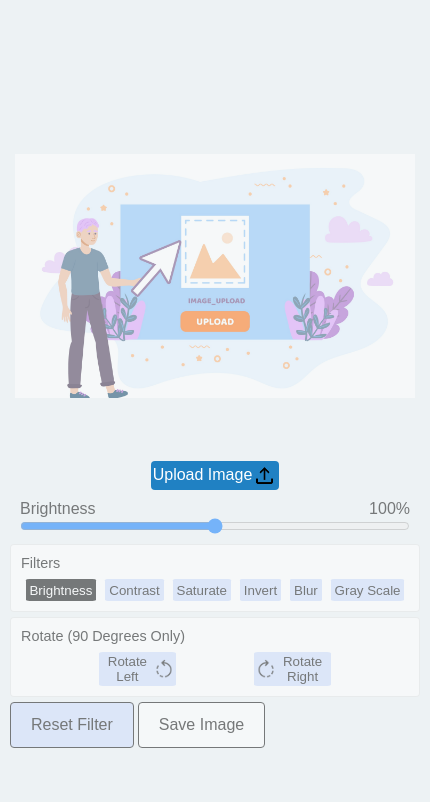
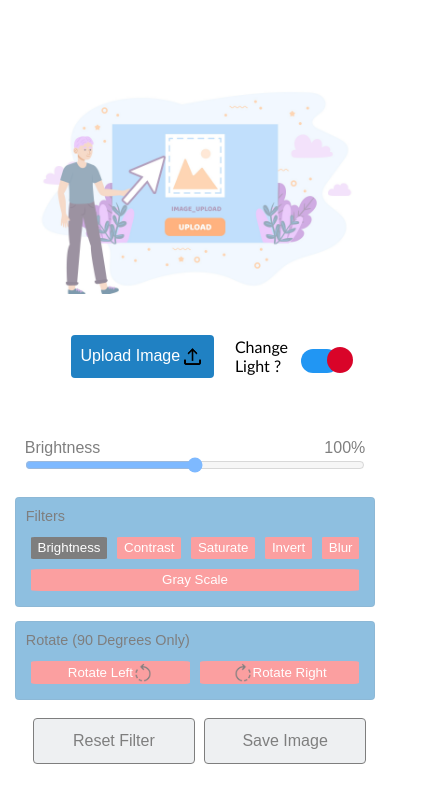
Before and after one commit to meghthakkar98/imageediting, a plain HTML site: page index.html in a window 390 px wide. Shown: the whole page, 430 px wide, since content can reach past the window. Drawn offline with Linux system fonts and the light colour scheme.

Commit message:
Add files via upload

```diff
--- a/css/style.css
+++ b/css/style.css
@@ -2,6 +2,46 @@
   padding: 0;
   margin: 0;
   box-sizing: border-box;
+}
+
+
+/* CSS variables for light mode */
+:root {
+    --background-color: #ffffff;
+    --text-color: #000000;
+    --button-background: #2081c3;
+    --button-text: #ffffff;
+    /* ... other variables */
+  }
+
+  /* CSS variables for dark mode */
+  body.dark-theme {
+    --background-color: #181818;
+    --text-color: #ffffff;
+    --button-background: #5c7cfa;
+    --button-text: #000000;
+    /* ... other variables */
+  }
+
+  /* Using CSS variables */
+  body {
+    background-color: var(--background-color);
+    color: var(--text-color);
+  }
+
+  button {
+    background-color: var(--button-background);
+    color: var(--button-text);
+    /* ... */
+  }
+
+  /* ... Rest of your CSS */
+
+
+.new-btns{
+    display: flex;
+    justify-content: center;
+    align-items: center;
 }
 
 body {
@@ -9,7 +49,7 @@ body {
   height: 100vh;
   place-items: center;
   display: grid;
-  background-color: #edf2f4;
+  font-family: "Gill Sans", "Gill Sans MT", Calibri, "Trebuchet MS", sans-serif;
 }
 
 button{
@@ -92,7 +132,7 @@ button{
     border-radius: 4px;
     border: 1px solid rgb(0, 0, 0, 0.1);
     margin-bottom: 5px;
-    background-color: #fff;
+    background-color: #2081c3;
 }
 .disabled .icons_filter{
     pointer-events: none;
@@ -113,14 +153,15 @@ button{
 .icons_filter .icons_room button{
     border: none;
     outline: none;
-    background-color: #ccdbfd;
+    background-color: #f94144;
     padding: 1%;
     border-radius: 5%;
     font-family: Arial, Helvetica, sans-serif;
 }
 
 .icons_filter .icons_room button:hover {
-    background-color: #fee440;
+    background-color: #ffea00;
+    color: #000;
 }
 .icons_room button img{
     width: 20px;
@@ -144,12 +185,13 @@ button{
     background-color: transparent;
     width: 20%;
     padding: 0.5%;
-    background-color: #ccdbfd;
+    background-color: #f94144;
     border-radius:5% ;
 }
 
 .icons_filter .icons_room1 button:hover{
-    background-color: #fee440;
+    background-color: #ffea00;
+    color: #000;
 }
 
 .icons_room1 button img{
@@ -162,6 +204,7 @@ button{
 .btn_contain{
     position: relative;
     margin: 5px 0;
+    margin-top: 2.5%;
 }
 .disabled .btn_contain{
     pointer-events: none;
@@ -182,22 +225,23 @@ button{
 
     transition-duration: 200ms;
     border: #000 1px solid;
-    background-color: #ccdbfd;
+    background-color: #dee2e6;
+    color: #000;
 }
 .btn_contain button:first-child:hover{
     border: none;
-    background-color: #fee440;
+    background-color: #ffea00;
     border: #000 1px solid;
     color: #000;
 }
 .btn_contain button:last-child{
-    background-color:#fefefe;
+    background-color:#dee2e6;
     color: #000;
     border: #000 1px solid;
 }
 .btn_contain button:last-child:hover{
     border: none;
-    background-color:#f8961e;
+    background-color:#ffea00;
     border: #000 1px solid;
     color: #000;
 }
@@ -217,8 +261,186 @@ button{
     width: 50%;
 }
 
-@media (max-width:768px) {
-    .container{
+
+.switch {
+    position: relative;
+    display: inline-block;
+    width: 60px;
+    height: 34px;
+  }
+
+  .switch input {
+    opacity: 0;
+    width: 0;
+    height: 0;
+  }
+
+  .slider1 {
+    position: absolute;
+    cursor: pointer;
+    top: 0;
+    left: 0;
+    right: 0;
+    bottom: 0;
+    background-color: #ccc;
+    -webkit-transition: .4s;
+    transition: .4s;
+  }
+
+  .slider1:before {
+    position: absolute;
+    content: "";
+    height: 26px;
+    width: 26px;
+    left: 4px;
+    bottom: 4px;
+    background-color:#d90429;
+    -webkit-transition: .4s;
+    transition: .4s;
+  }
+
+  input:checked + .slider1 {
+    background-color: #2196F3;
+  }
+
+  input:focus + .slider1 {
+    box-shadow: 0 0 1px #2196F3;
+  }
+
+  input:checked + .slider1:before {
+    -webkit-transform: translateX(26px);
+    -ms-transform: translateX(26px);
+    transform: translateX(26px);
+  }
+
+
+  .slider1.round {
+    border-radius: 34px;
+  }
+
+  .slider1.round:before {
+    border-radius: 50%;
+  }
+
+
+@media (max-width: 768px) {
+    .container {
+      width: 95%;
+      margin: 0 auto;
+      padding: 5px;
+    }
+
+    .view_img img {
+      width: 100%;
+      height: auto;
+    }
+
+    .new-btns{
+        padding: 10%;
+        display: flex;
+        justify-content: center;
+        align-items: center;
+    }
+
+    .slider,
+    .icons_filter {
+        margin-top: 4%;
+      flex-direction: column;
+      align-items: stretch;
+    }
+
+    .icons_room,
+    .icons_room1 {
+      flex-wrap: wrap;
+      justify-content: center;
+    }
+
+    .icons_filter button,
+    .icons_room1 button {
+      flex: 1 1 auto;
+      margin: 5px;
+    }
+
+    .dark-mode-toggle {
+      margin-top: 10px;
+    }
+
+    .btn_contain
+    {
+        display: flex;
+        justify-content: center;
+        align-items: center;
         width: 100%;
+
     }
-}
+
+    .btn_contain button {
+      width: 45%;
+      margin-top: 2.5%;
+      margin-left: 2.5%
+    }
+
+    .choose_img button
+    {
+        padding: 5%;
+    }
+    .switch {
+        position: relative;
+        display: inline-block;
+        width: 60px;
+        height: 34px;
+      }
+
+      .switch input {
+        opacity: 0;
+        width: 0;
+        height: 0;
+      }
+
+      .slider1 {
+        position: absolute;
+        cursor: pointer;
+        top: 0;
+        left: 0;
+        right: 0;
+        bottom: 0;
+        background-color: #ccc;
+        -webkit-transition: .4s;
+        transition: .4s;
+      }
+
+      .slider1:before {
+        position: absolute;
+        content: "";
+        height: 26px;
+        width: 26px;
+        left: 0px;
+        bottom: 0px;
+        background-color:#d90429;
+        -webkit-transition: .4s;
+        transition: .4s;
+      }
+
+      input:checked + .slider1 {
+        background-color: #2196F3;
+      }
+
+      input:focus + .slider1 {
+        box-shadow: 0 0 1px #2196F3;
+      }
+
+      input:checked + .slider1:before {
+        -webkit-transform: translateX(26px);
+        -ms-transform: translateX(26px);
+        transform: translateX(26px);
+      }
+
+
+      .slider1.round {
+        border-radius: 34px;
+      }
+
+      .slider1.round:before {
+        border-radius: 50%;
+      }
+  }
--- a/index.html
+++ b/index.html
@@ -9,14 +9,20 @@
     <body>
       <div class="container disabled">
 
-
         <div class="view_img">
           <img src="stockimage.jpg" alt="" />
         </div>
 
+        <div class="new-btns">
           <div class="choose_img">
             <button>Upload Image <img src="images/upload.png" alt="" /></button>
             <input type="file" name="" id="" accept="image/*" hidden />
+          </div>
+          Change Light ?
+          <label class="switch">
+            <input type="checkbox" checked>
+            <span class="slider1 round dark-mode-toggle"></span>
+          </label>
         </div>
 
         <div class="slider">
@@ -52,8 +58,8 @@
         <div class="icons_filter">
           <p>rotate (90 Degrees only)</p>
           <div class="icons_room1">
-          <button title="rotate_left" id="rotate_left" class="rotate_left">Rotate Left<img src="images/rotateleft.png" alt="" /></button>
-          <button title="rotate_right" id="rotate_right" class="rotate_right"><img src="images/rotateright.png" alt="" />Rotate Right</button>
+            <button title="rotate_left" id="rotate_left" class="rotate_left">Rotate Left <img src="images/rotateleft.png" alt="" /></button>
+            <button title="rotate_right" id="rotate_right" class="rotate_right"><img src="images/rotateright.png" alt="" /> Rotate Right</button>
           </div>
         </div>
 
@@ -61,6 +67,9 @@
           <button class="reset">reset filter</button>
           <button class="save">save image</button>
         </div>
+
+
+
       </div>
       <script src="js/script.js"></script>
     </body>
--- a/js/script.js
+++ b/js/script.js
@@ -160,22 +160,33 @@ save.addEventListener("click", () => {
   let canvas = document.createElement("canvas");
   let ctx = canvas.getContext("2d");
 
-  // Set canvas size to the image size
+
   canvas.width = imgSrc.naturalWidth;
   canvas.height = imgSrc.naturalHeight;
 
-  // Translate and rotate around the center
+
   ctx.translate(canvas.width / 2, canvas.height / 2);
   ctx.rotate(rotate * Math.PI / 180);
-  ctx.scale(flip_x, flip_y); // Apply flip transformations
-  ctx.translate(-canvas.width / 2, -canvas.height / 2); // Move back to the top left
+  ctx.scale(flip_x, flip_y);
+  ctx.translate(-canvas.width / 2, -canvas.height / 2);
 
   ctx.filter = `brightness(${brightness}%) contrast(${contrast}%) saturate(${saturate}%) invert(${invert}%) blur(${blur}px) grayscale(${grayscale}%)`;
   ctx.drawImage(imgSrc, 0, 0, canvas.width, canvas.height);
 
-  // Convert canvas to image and trigger download
+
   const link = document.createElement("a");
   link.download = "edited_image.jpg";
   link.href = canvas.toDataURL("image/jpeg");
   link.click();
 });
+
+// Selecting the dark mode toggle button
+let darkModeToggle = document.querySelector(".dark-mode-toggle");
+
+// Adding an event listener to the button for the click event
+darkModeToggle.addEventListener("click", () => {
+  // Toggling the 'dark-theme' class on the body
+  document.body.classList.toggle("dark-theme");
+
+
+});
```
Also changed, not shown: one (2).png (added). Lines whose indentation alone changed are shown as unchanged.
